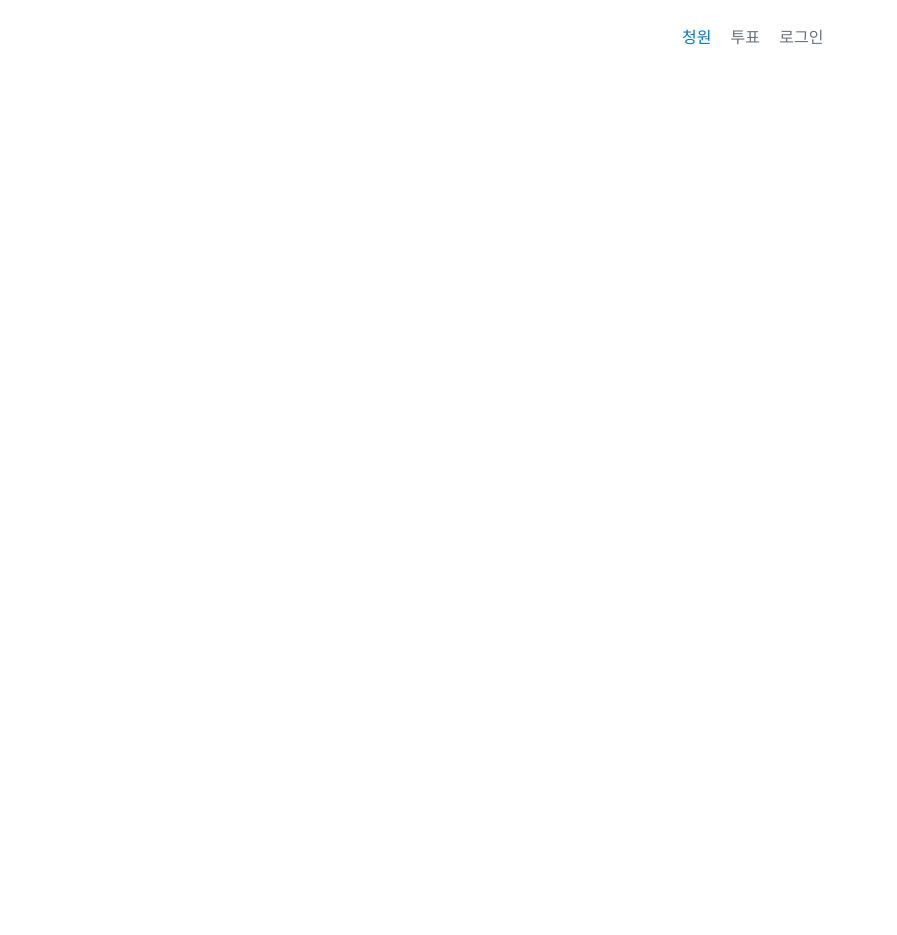
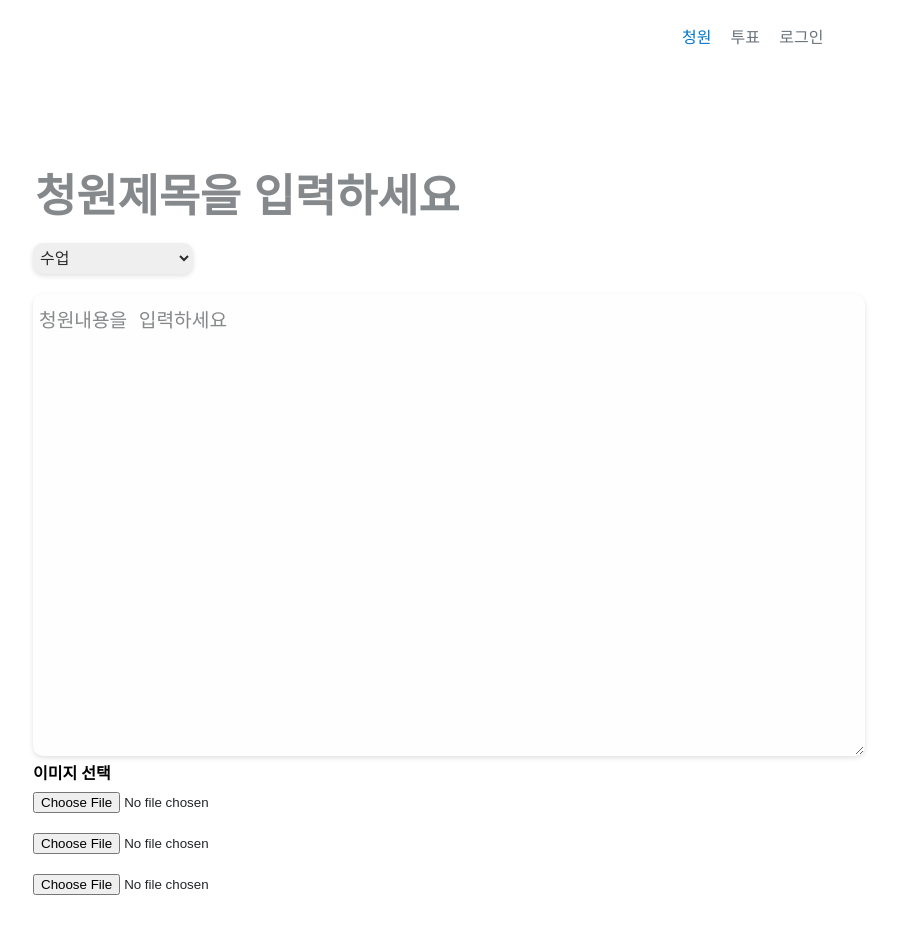
Before and after one commit to CBNU-CMI/cbnu_ulrim, a React (Create React App) app: page /petition/write in a window 1280 px wide. Shown: the top 935 px of the page, without its empty margins (191-1088 px from the left). Before the commit the page ends 800 px from the top, so only its background shows below. Built offline with nearby package versions, Linux system fonts and the light colour scheme.

Commit message:
[#23] markup: 청원 글쓰기 페이지 1차 마크업

```diff
--- a/src/App.tsx
+++ b/src/App.tsx
@@ -5,6 +5,7 @@ import styled from 'styled-components';
 
 /* Internal dependencies */
 import PetitionPage from 'pages/PetitionPage';
+import PetitionWrite from 'components/Petition/PetitionWrite';
 import PollPage from 'pages/PollPage';
 import LoginPage from 'pages/LoginPage';
 import { GlobalStyle } from 'styles/global-styles';
@@ -24,6 +25,7 @@ function App() {
         <Switch>
           <Route path="/" exact component={PollPage} />
           <Route path="/petition" exact component={PetitionPage} />
+          <Route path="/petition/write" exact component={PetitionWrite} />
           <Route path="/poll" exact component={PollPage} />
           <Route path="/login" exact component={LoginPage} />
         </Switch>
--- /dev/null
+++ b/src/components/Petition/PetitionWrite/PetitionWrite.module.scss
@@ -0,0 +1,48 @@
+.petition-write {
+  display: flex;
+  flex-direction: column;
+
+  input,
+  select,
+  textarea {
+    margin: 10px 0;
+    color: rgb(33, 37, 41);
+  }
+
+  .title {
+    font-size: 2.8rem;
+    outline: none;
+    border: none;
+    font-weight: bold;
+  }
+  .category {
+    width: 10rem;
+    padding: 5px 2px;
+    outline: none;
+    border: none;
+    box-shadow: 0 0.125rem 0.3125rem rgba(0, 0, 0, 0.12);
+    border: 0.0625rem solid transparent;
+    border-radius: 10px;
+    font-size: 1rem;
+    color: rgb(43, 44, 46);
+  }
+  .contents {
+    outline: none;
+    border: none;
+    font-size: 1.2rem;
+    overflow: hidden;
+    box-shadow: 0 0.125rem 0.3125rem rgba(0, 0, 0, 0.12);
+    border: 0.0625rem solid transparent;
+    border-radius: 10px;
+    background-color: rgb(254, 254, 254);
+    padding: 10px 5px;
+  }
+  .files {
+    display: flex;
+    flex-direction: column;
+  }
+  .submit {
+    display: flex;
+    justify-content: center;
+  }
+}
--- /dev/null
+++ b/src/components/Petition/PetitionWrite/PetitionWrite.tsx
@@ -0,0 +1,40 @@
+/* External dependencies */
+import React from 'react';
+import classNames from 'classnames/bind';
+
+/* Internal dependencies */
+import Button, { ButtonSize } from 'elements/Button';
+import styles from './PetitionWrite.module.scss';
+
+const cx = classNames.bind(styles);
+
+function PetitionWrite() {
+  return (
+    <div className={cx('petition-write')}>
+      <input className={cx('title')} placeholder="청원제목을 입력하세요" />
+      <select className={cx('category')}>
+        <option value="">수업</option>
+        <option value="">학생회</option>
+        <option value="">기숙사</option>
+        <option value="">교칙</option>
+        <option value="">행사</option>
+      </select>
+      <textarea
+        className={cx('contents')}
+        rows={20}
+        placeholder="청원내용을 입력하세요"
+      ></textarea>
+      <div className={cx('files')}>
+        <h2>이미지 선택</h2>
+        <input type="file" accept="image/*" />
+        <input type="file" accept="image/*" />
+        <input type="file" accept="image/*" />
+      </div>
+      <div className={cx('submit')}>
+        <Button text="제출" marginTop={2} buttonSize={ButtonSize.LG} />
+      </div>
+    </div>
+  );
+}
+
+export default PetitionWrite;
--- /dev/null
+++ b/src/components/Petition/PetitionWrite/index.ts
@@ -0,0 +1 @@
+export { default } from './PetitionWrite';
--- a/src/pages/PetitionPage/PetitionPage.tsx
+++ b/src/pages/PetitionPage/PetitionPage.tsx
@@ -4,7 +4,7 @@ import classNames from 'classnames/bind';
 
 /* Internal dependencies */
 import styles from './PetitionPage.module.scss';
-import PetitionList from 'components/PetitionList';
+import PetitionList from 'components/Petition/PetitionList';
 import Archive from 'components/Archive';
 
 const cx = classNames.bind(styles);
--- a/src/pages/SignupPage/SignupPage.tsx
+++ b/src/pages/SignupPage/SignupPage.tsx
@@ -5,7 +5,6 @@ import classNames from 'classnames/bind';
 
 /* Internal dependencies */
 import styles from './LoginPage.module.scss';
-import PetitionList from 'components/PetitionList';
 import PollList from 'components/PollList';
 import Login from 'components/Login';
 
@@ -17,7 +16,6 @@ function SignupPage() {
       <h1 className={cx('title')}>로그인</h1>
       <Login />
       <Switch>
-        <Route path="/petition" component={PetitionList} />
         <Route path="/poll" component={PollList} />
       </Switch>
     </div>
```
Also changed, not shown: src/components/Petition/PetitionList/PetitionList.module.scss (added), src/components/Petition/PetitionList/PetitionList.tsx (renamed from src/components/PetitionList/PetitionList.tsx), src/components/Petition/PetitionList/index.ts (renamed from src/components/PetitionList/index.ts).
